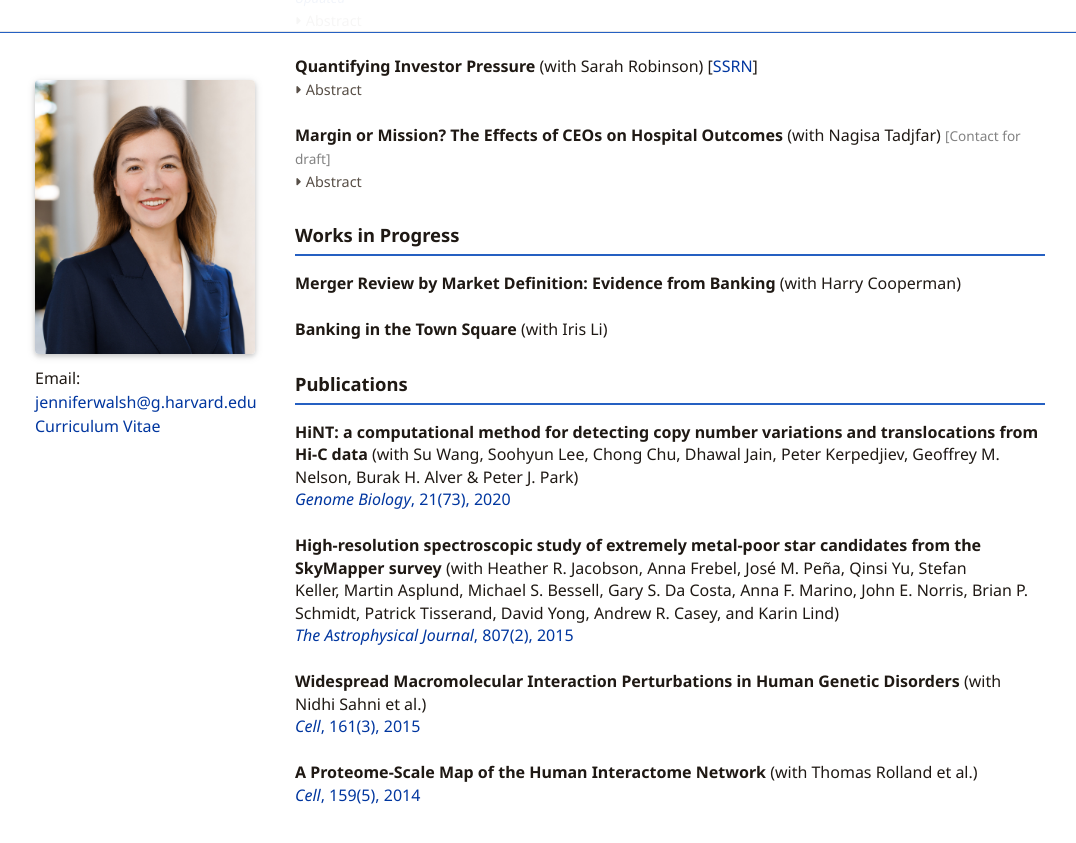
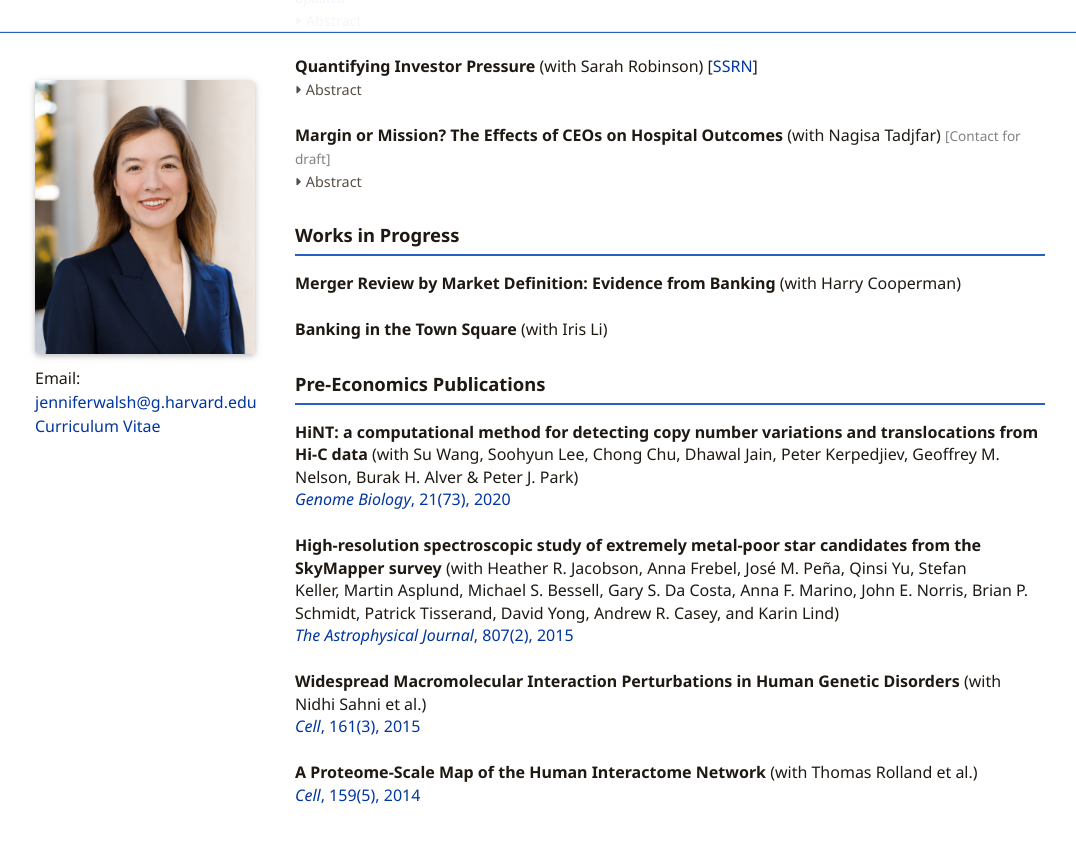
Before and after one commit to walshjm3/walshjm3.github.io, a Jekyll site: the page built from index.md, in a window 1280 px wide and 900 px high, scrolled down 539 px. Shown: the top 843 px of the window, without its empty margins (100-1176 px from the left). Built offline with Jekyll 4.4.1, drawn with Linux system fonts in a browser that asks for light colours; comment, search, counter and statistics services are not loaded; a style sheet for code colours, icons or effects is not loaded.

Commit message:
update publication titles

```diff
--- a/index.md
+++ b/index.md
@@ -92,7 +92,7 @@ title: Home
   </li>
 </ol>
 
-## Publications
+## Pre-Economics Publications
 
 <ol class="paper-list">
   {% assign sorted_pubs = site.publications | sort: 'id' | reverse %}
```
